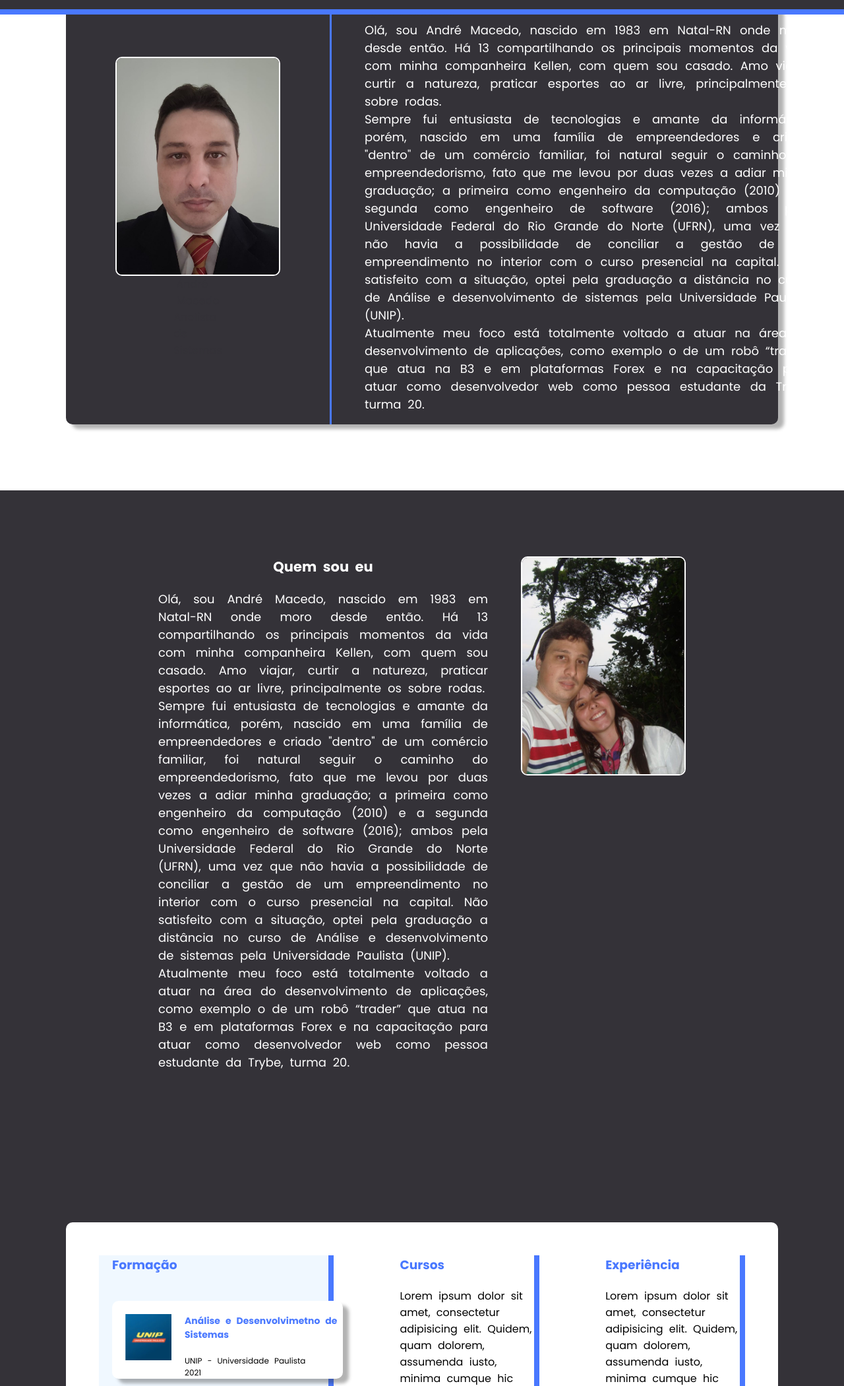
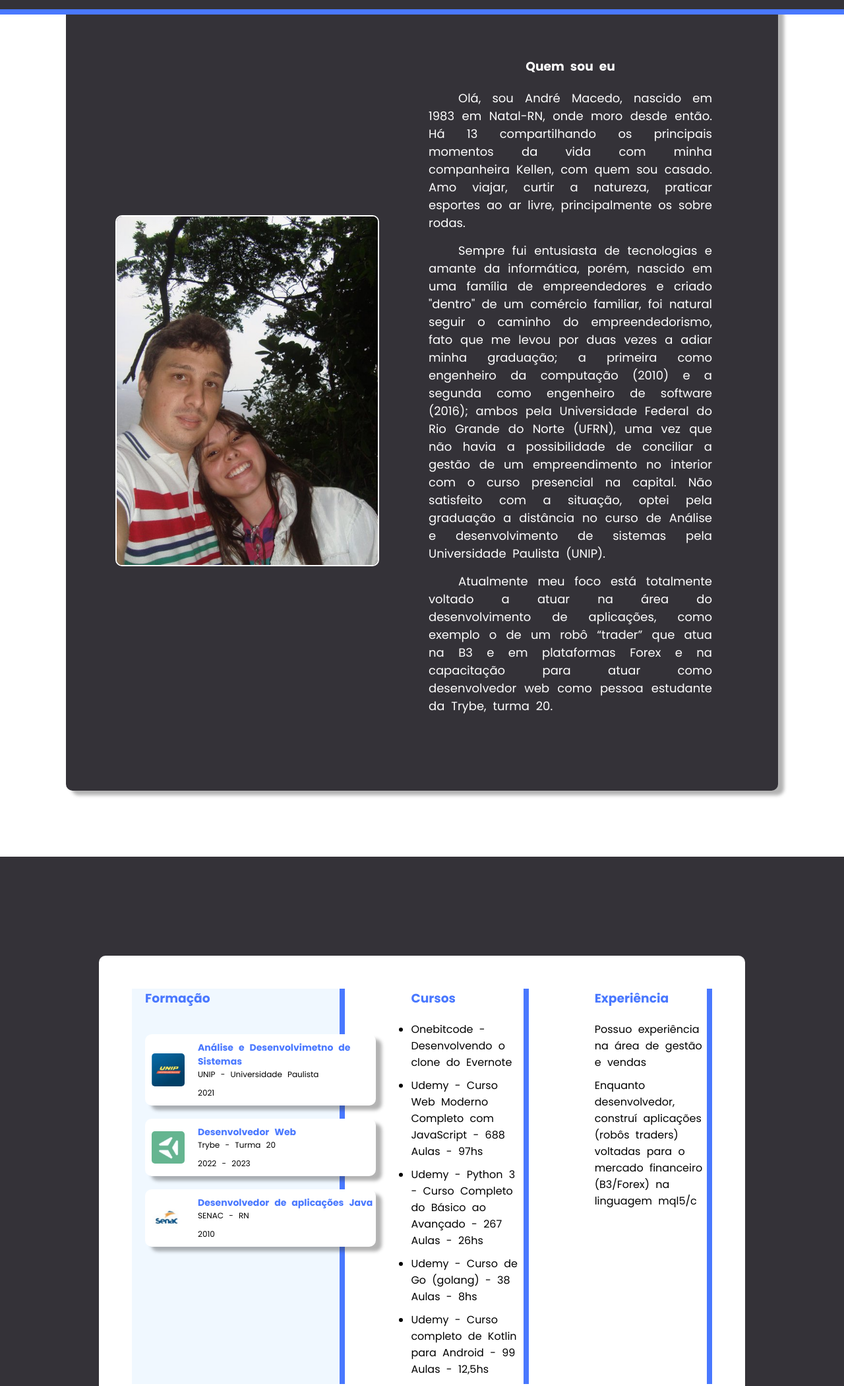
Before and after one commit to andreapmacedo/andreapmacedo.github.io, a plain HTML site: page index.html in a window 1280 px wide. Shown: the part 114-2214 px from the top of the page at 66% size. Drawn offline with Linux system fonts and the light colour scheme; a web font is replaced by a local one.

Commit message:
atualização final

```diff
--- a/index.html
+++ b/index.html
@@ -11,30 +11,27 @@
 <header id="header">
   <!-- <a href="#" class="logo"> <img src="./assets/favicon_io/logo_120s.png"> </a> -->
   <ul>
-    <li><a href="#start" onclick="toggle()">Início</a></li>
-    <li><a href="#about" onclick="toggle()">Sobre Mim</a></li>
+    <!-- <li><a href="#start" onclick="toggle()">Início</a></li> -->
+    <li><a href="#about-me" onclick="toggle()">Sobre Mim</a></li>
     <li><a href="#portfolio" onclick="toggle()">Formação</a></li>
-    <li><a href="#contact" onclick="toggle()">Contatos</a></li>
+    <li><a href="#contact" onclick="toggle()">Contato</a></li>
   </ul>
   <p class="logo">&#60;&#62; <em> Olá mundo! </em> &#60;/&#62;</p>
   <div class="toggle" onclick="toggle()"></div>
 </header>
 
 <body>
-
-
-
-
-  <section class="banner" id="start">
-    <div class="banner-main">
-      <div class="banner-left">
-        <img class="img-main" src="/img/andre3x4.jpeg" alt="André Macedo" width="250px">
-        <p>André Macedo</p>
-        <p>Analista de Sistemas</p>
+  <section class="about" id="about-me">
+    <div class="about-main">
+      <div class="about-left">
+        <!-- <img class="img-main" src="/img/andre3x4.jpeg" alt="André Macedo" width="250px"> -->
+        <img class="img-main" src="/img/andre-kellen.jpg" alt="André Macedo" width="450px">
+        <!-- <p>André Macedo</p>
+        <p>Analista de Sistemas</p> -->
       </div>
-      <div class="banner-right">
+      <div class="about-right">
         <h3>Quem sou eu</h3>
-        <p>Olá, sou André Macedo, nascido em 1983 em Natal-RN onde moro desde então. Há 13 compartilhando os
+        <p>Olá, sou André Macedo, nascido em 1983 em Natal-RN, onde moro desde então. Há 13 compartilhando os
           principais momentos da vida com minha companheira Kellen, com quem sou casado. Amo viajar, curtir a
           natureza, praticar esportes ao ar livre, principalmente os sobre rodas.</p>
         <p>Sempre fui entusiasta de tecnologias e amante da informática, porém, nascido em uma família de
@@ -50,38 +47,6 @@
       </div>
     </div>
     </div>
-
-
-
-  </section>
-
-
-  <section class="sec about" id="about">
-    <div class="content">
-      <div class="mxw800p">
-        <div class="about-main">
-          <div class="about-left">
-            <h3>Quem sou eu</h3>
-            <p>Olá, sou André Macedo, nascido em 1983 em Natal-RN onde moro desde então. Há 13 compartilhando os
-              principais momentos da vida com minha companheira Kellen, com quem sou casado. Amo viajar, curtir a
-              natureza, praticar esportes ao ar livre, principalmente os sobre rodas.</p>
-            <p>Sempre fui entusiasta de tecnologias e amante da informática, porém, nascido em uma família de
-              empreendedores e criado "dentro" de um comércio familiar, foi natural seguir o caminho do
-              empreendedorismo, fato que me levou por duas vezes a adiar minha graduação; a primeira como engenheiro da
-              computação (2010) e a segunda como engenheiro de software (2016); ambos pela Universidade Federal do Rio
-              Grande do Norte (UFRN), uma vez que não havia a possibilidade de conciliar a gestão de um empreendimento
-              no interior com o curso presencial na capital. Não satisfeito com a situação, optei pela graduação a
-              distância no curso de Análise e desenvolvimento de sistemas pela Universidade Paulista (UNIP).</p>
-            <p>Atualmente meu foco está totalmente voltado a atuar na área do desenvolvimento de aplicações, como
-              exemplo o de um robô “trader” que atua na B3 e em plataformas Forex e na capacitação para atuar como
-              desenvolvedor web como pessoa estudante da Trybe, turma 20. </p>
-          </div>
-          <div class="about-right">
-            <img class="img-main" src="/img/andre-kellen.jpg" alt="">
-          </div>
-        </div>
-      </div>
-    </div>
   </section>
 
   <section class="sec formation" id="portfolio">
@@ -96,7 +61,7 @@
                 <img src="img/unip.jpg" alt="" width="70px">
               </div>
               <div class="box-inst-right">
-                <h3>Análise e Desenvolvimetno de Sistemas</h3>
+                <h4>Análise e Desenvolvimetno de Sistemas</h4>
                 <p>UNIP - Universidade Paulista</p>
                 <p>2021</p>
               </div>
@@ -107,7 +72,7 @@
                 <img src="img/trybe.jpg" alt="" width="70px">
               </div>
               <div class="box-inst-right">
-                <h3>Desenvolvedor Web </h3>
+                <h4>Desenvolvedor Web </h4>
                 <p>Trybe - Turma 20</p>
                 <p>2022 - 2023</p>
               </div>
@@ -118,7 +83,7 @@
                 <img src="img/senac.jpg" alt="" width="70px">
               </div>
               <div class="box-inst-right">
-                <h3>Desenvolvedor de aplicativos em Java</h3>
+                <h4>Desenvolvedor de aplicações Java</h4>
                 <p>SENAC - RN</p>
                 <p>2010</p>
               </div>
@@ -128,14 +93,25 @@
           </div>
           <div class="formation-center">
             <h3 class="formation">Cursos</h3>
-            <p>Lorem ipsum dolor sit amet, consectetur adipisicing elit. Quidem, quam dolorem, assumenda iusto, minima
-              cumque hic libero ullam tempora saepe magnam dolorum ratione ad vero. Nobis vero assumenda doloribus ab?
-            </p>
+            <ul>
+              <li>Onebitcode - Desenvolvendo o clone do Evernote</li>
+              <li>Udemy - Curso Web Moderno Completo com JavaScript - 688 Aulas - 97hs</li>
+              <li>Udemy - Python 3 - Curso Completo do Básico ao Avançado
+                - 267 Aulas - 26hs</li>
+              <li>Udemy - Curso de Go (golang) - 38 Aulas - 8hs</li>
+              <li>Udemy - Curso completo de Kotlin para Android
+                - 99 Aulas - 12,5hs</li>
+
+            </ul>
           </div>
           <div class="formation-right">
             <h3 class="formation">Experiência</h3>
-            <p>Lorem ipsum dolor sit amet, consectetur adipisicing elit. Quidem, quam dolorem, assumenda iusto, minima
-              cumque hic libero ullam tempora saepe magnam dolorum ratione ad vero. Nobis vero assumenda doloribus ab?
+            <p>Possuo experiência na área de gestão e vendas
+
+            <p>Enquanto desenvolvedor, construí aplicações (robôs traders) voltadas para o mercado financeiro (B3/Forex)
+              na
+              linguagem mql5/c
+            </p>
             </p>
           </div>
         </div>
@@ -147,31 +123,32 @@
   <section class="sec contact" id="contact">
     <div class="content">
       <div class="mxw800p">
-        <h3>Send Us A Message</h3>
-        <p>Lorem ipsum dolor sit amet, consectetur adipisicing elit.</p>
+        <h3>Envie-nos uma mensagem</h3>
+        <!-- <p>Lorem ipsum dolor sit amet, consectetur adipisicing elit.</p> -->
       </div>
       <div class="conactForm">
         <form>
           <div class="row100">
             <div class="inputBx50">
-              <input type="text" name="" placeholder="Full Name">
+              <input type="text" name="" placeholder="Nome">
             </div>
             <div class="inputBx50">
-              <input type="text" name="" placeholder="Email Address">
+              <input type="text" name="" placeholder="Email">
             </div>
           </div>
           <div class="row100">
             <div class="inputBx100">
-              <textarea placeholder="Message"></textarea>
+              <textarea placeholder="Mensagem"></textarea>
             </div>
           </div>
           <div class="row100">
             <div class="inputBx100">
-              <input type="submit" value="Send" name="">
+              <input type="submit" value="Enviar" name="">
             </div>
           </div>
         </form>
       </div>
+      <p>Também estamos nas redes sociais.</p>
       <div class="sci">
         <ul>
           <li><a href="#"><img src="/img/facebook.png"></a></li>
@@ -179,7 +156,7 @@
           <li><a href="#"><img src="/img/linkedin.png"></a></li>
         </ul>
       </div>
-      <p class="copyright">Design & Developed By <a href="#">André Macedo</a></p>
+      <!-- <p class="copyright">Design & Developed By <a href="#">André Macedo</a></p> -->
     </div>
   </section>
 
--- a/style.css
+++ b/style.css
@@ -90,30 +90,31 @@ header p {
   color: #fff;
 }
 
-.banner {
+.about {
   position: relative;
   width: 100%;
   min-height: 100vh;
   /* background: url(bg.jpg); */
   background-size: cover;
   display: flex;
+  color: #343238;
   justify-content: center;
   align-items: center;
 }
-.banner h2 {
+.about h2 {
   color: #fff;
   font-size: 90px;
   text-transform: uppercase;
   text-align: center;
   line-height: 1em;
 }
-.banner h2 span {
+.about h2 span {
   color: #4978ff;
 }
 
-.banner-main {
-  /* width: 100%;
-  min-height: 100vh; */
+.about-main {
+  /* width: 100%; */
+  /* min-height: 100vh; */
   margin: 100px;
   color: #343238;
   display: flex;
@@ -125,71 +126,57 @@ header p {
   border-radius: 10px;
 }
 
-.banner-left {
+.about-left {
   display: flex;
   flex-direction: column;
   /* justify-content: center; */
   align-items: center;
-  width: 350px;
+  width: 450px;
   /* color: red; */
   /* background: red; */
   padding: 100px;
   padding-left: 200px;
-  padding-right: 200px;
-  border-right: #4978ff 2px;
+  /* padding-right: 200px; */
+  /* border-right: #4978ff 2px;
   border-right-style: solid;
-  border-right-width: 3px;
+  border-right-width: 3px; */
 }
 
 .img-main {
-  width: 250px;
+  width: 400px;
   border-style: solid;
   border-width: 2px;
   border-radius: 10px;
   border-color: #fff;
 }
 
-.banner-right {
+.about-right {
   /* background: chartreuse; */
   /* text-align: center; */
-  position: relative;
+
+  text-align: justify;
+  /* float: left; */
+  padding: 100px;
+  /* margin: 20px; */
+
+  /* para o position relative funciona */
+  /* position: relative; */
   left: 50px;
-  text-align: justify;
-  /* margin: 20px; */
 }
 
-.banner-right p {
+.about-right p {
   /* padding: 30px; */
   /* margin: 60px; */
   font-size: 18px;
   color: #fff;
+  text-indent: 45px;
+  padding-bottom: 15px;
 }
 
-.about-main {
-  display: flex;
+.about h3 {
   color: #fff;
-  font-size: 18px;
-}
-
-.about-main p {
-  text-align: justify;
-}
-
-.about-main h3 {
   padding-bottom: 20px;
-  color: #fff;
-}
-
-.about-left {
-  font-family: "Andada Pro", serif;
-}
-.about-right {
-  padding-left: 50px;
-}
-
-.formation h3 {
-  color: #4978ff;
-  padding-bottom: 20px;
+  text-align: center;
 }
 
 .formation-main {
@@ -198,6 +185,7 @@ header p {
   /* width: 100%; */
   /* min-height: 100vh; */
   border-radius: 10px;
+  margin: 50px;
 }
 
 .formation-left,
@@ -207,7 +195,6 @@ header p {
   /* padding: 50px; */
   margin: 50px;
   width: 33%;
-
   border-right: #4978ff;
   border-right-style: solid;
   border-right-width: 8px;
@@ -217,31 +204,60 @@ header p {
   background-color: aliceblue;
   padding-left: 20px;
 }
-
+.formation h3 {
+  color: #4978ff;
+  padding-bottom: 20px;
+}
 .box-inst {
-  /* display: inline; */
   display: flex;
   margin-top: 20px;
-  padding-left: 20px;
+  /* padding-left: 20px; */
   /* background-color: #9ccefc; */
   background-color: #fff;
   border-radius: 10px;
   box-shadow: 9px 7px 5px rgba(50, 50, 50, 0.37);
   width: 350px;
-  /* weight: 100px; */
 }
 
 .box-inst h3 {
-  padding-top: 20px;
+  padding-top: 10px;
   font-size: 14px;
 }
+
 .box-inst p {
   font-size: 12px;
 }
 
+.box-inst img {
+  padding: 10px;
+  border-radius: 15px;
+}
+
 .box-inst-left {
-  margin-top: 20px;
-  margin-right: 20px;
+  display: flex;
+  align-items: center;
+}
+
+.box-inst-right {
+  display: flex;
+  flex-direction: column;
+}
+
+.box-inst-right h4 {
+  font-size: 14px;
+  color: #4978ff;
+  padding-top: 10px;
+  padding-left: 10px;
+}
+.box-inst-right p {
+  padding-left: 10px;
+}
+
+.formation ul li {
+  padding-bottom: 10px;
+}
+.formation p {
+  padding-bottom: 10px;
 }
 
 .sec {
```
